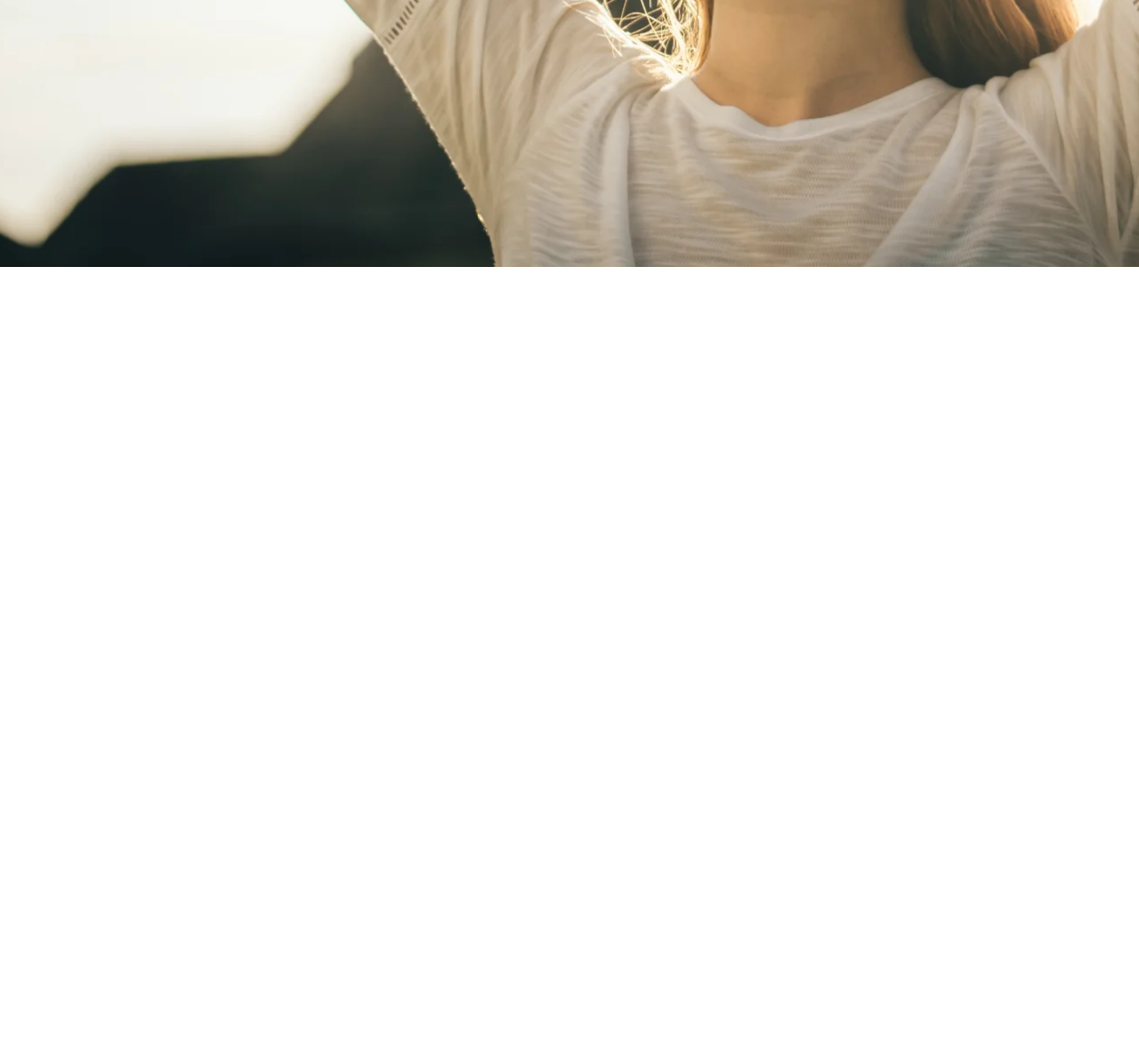
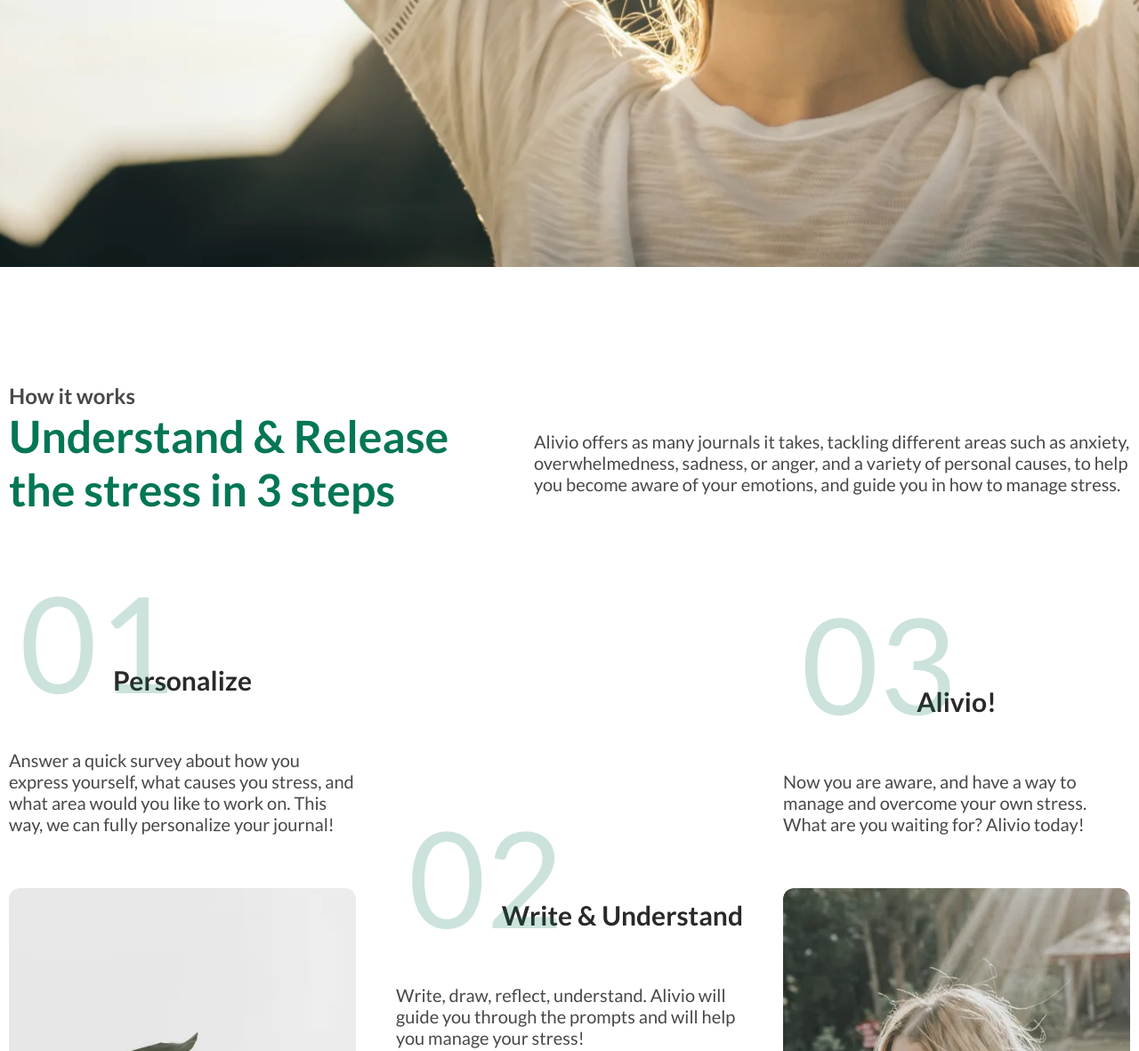
Before and after one commit to RickyTickyTally/Olivia, a plain HTML site: page index.html in a window 1280 px wide. Shown: the part 675-1856 px from the top of the page at 89% size. Before the commit the page ends 975 px from the top, so only its background shows below. Drawn offline with Linux system fonts and the light colour scheme.

Commit message:
about section

```diff
--- a/index.css
+++ b/index.css
@@ -2,3 +2,5 @@
 @import url(styles/basic.css);
 @import url(styles/header.css);
 @import url(styles/hero.css);
+@import url(styles/about.css);
+@import url(styles/card.css);
--- a/index.html
+++ b/index.html
@@ -52,6 +52,34 @@
                 </div>
             </div>
         </section>
+        <section class="about" aria-label="about section">
+            <div class="container">
+                <!--<h3 class="about__subtitle">How it works</h3>-->
+
+                <div class="about__content">
+                    <h2 class="about__title">Understand & Release the stress in 3 steps</h2>
+                    <p class="about__description">Alivio offers as many journals it takes, tackling different areas such as anxiety, overwhelmedness, sadness, or anger, and a variety of personal causes, to help you become aware of your emotions, and guide you in how to manage stress.</p>
+                </div>
+
+                <div class="about__cards">
+                    <figure class="card" aria-label="first card">
+                        <h4 class="card__title">Personalize</h4>
+                        <p class="card__description" aria-label="first card description">Answer a quick survey about how you express yourself, what causes you stress, and what area would you like to work on. This way, we can fully personalize your journal!</p>
+                        <img src="assets/card__1.webp" alt="first card" class="card__img">
+                    </figure>
+                    <figure class="card" aria-label="second card">
+                        <h4 class="card__title card__title--second card__title--right">Write & Understand</h4>
+                        <p class="card__description" aria-label="second card description">Write, draw, reflect, understand. Alivio will guide you through the prompts and will help you manage your stress!</p>
+                        <img src="assets/card__2.webp" alt="second card" class="card__img">
+                    </figure>
+                    <figure class="card" aria-label="third card">
+                        <h4 class="card__title card__title--third">Alivio!</h4>
+                        <p class="card__description" aria-label="third card description">Now you are aware, and have a way to manage and overcome your own stress. What are you waiting for? Alivio today!</p>
+                        <img src="assets/card__3.webp" alt="third card" class="card__img">
+                    </figure>
+                </div>
+            </div>
+        </section>
     </main>
 </body>
 </html>
--- /dev/null
+++ b/styles/about.css
@@ -0,0 +1,80 @@
+.about {
+    background-color: var(--co-white);
+    padding: 160px 0 60px 0;
+}
+
+.about__content {
+    display: flex;
+    justify-content: space-between;
+    align-items: center;
+}
+
+.about__title {
+    max-width: 500px;
+    font-weight: 700;
+    font-size: 50px;
+    color: var(--co-green);
+    position: relative;
+}
+
+.about__title::before{
+    content: "How it works";
+    position: absolute;
+    top: -30px;
+    left: 0;
+    font-size: 24px;
+    font-weight: 600;
+    color: var(--co-light-black);
+}
+
+.about__description {
+    max-width: 670px;
+    color: var(--co-light-black);
+    font-size: 20px;
+    font-weight: 500;
+}
+
+.about__cards {
+    margin: 80px 0 0 0;
+    display: flex;
+    justify-content: space-between;
+    align-items: start;
+    gap: 20px;
+}
+
+.about__cards .card:nth-child(2) {
+    margin: 240px 0 0 0;
+}
+
+@media (max-width: 1250px) {
+    .about__subtitle{
+        max-width: 600px;
+        text-align: center;
+    }
+    .about__content{
+        flex-direction: column;
+        align-items: center;
+        justify-content: start;
+        gap: 20px;
+    }
+    .about__cards {
+        flex-direction: column;
+        align-items: center;
+        justify-content: start;
+    }
+    .about__cards .card:nth-child(2) {
+        margin: 0;
+    }
+}
+
+@media (max-width: 576px) {
+    .about__content {
+        padding: 0 15px;
+    }
+    .about__title {
+        font-size: 35px;
+    }
+    .about__description {
+        font-size: 16px;
+    }
+}
--- a/styles/basic.css
+++ b/styles/basic.css
@@ -57,3 +57,7 @@
 h1, h2, h3, h4, h5, h6, p {
     margin: 0;
 }
+
+figure {
+    margin: 0;
+}
--- /dev/null
+++ b/styles/card.css
@@ -0,0 +1,73 @@
+.card {
+    max-width: 390px;
+    height: 830px;
+    display: flex;
+    flex-direction: column;
+    justify-content: end;
+    align-items: start;
+    gap: 60px;
+}
+
+.card__title {
+    font-size: 30px;
+    font-weight: 700;
+    color: var(--co-black);
+    align-self: center;
+    position: relative;
+}
+
+.card__title::before{
+    content: "01";
+    position: absolute;
+    top: -115px;
+    left: -105px;
+
+    font-size: 150px;
+    font-weight: 400;
+    color: var(--co-green);
+    opacity: .2;
+}
+
+.card__description {
+    color: var(--co-light-black);
+    font-size: 20px;
+    font-weight: 500;
+}
+
+.card__img {
+    width: 100%;
+    object-fit: cover;
+    border-radius: 12px;
+    aspect-ratio: auto 65/82;
+}
+
+.card__title--second::before {
+    content: "02";
+}
+
+.card__title--third::before {
+    content: "03";
+    left: -130px;
+
+}
+
+
+.card__title--right {
+    align-self: end;
+}
+
+@media (max-width: 480px) {
+    .card__title {
+        font-size: 22px;
+    }
+    .card__title::before {
+        left: -15px;
+    }
+    .card__description {
+        font-size: 16px;
+    }
+
+    .card {
+        height: 700px;
+    }
+}
--- a/styles/variables.css
+++ b/styles/variables.css
@@ -1,7 +1,7 @@
 :root {
     --co-black: #292929;
     --co-white: #fff;
-    --co-green: #01996D;
+    --co-green: #027655;
     --co-dark-green: #006d4e;
     --co-light-black: #484848;
 }
```
Also changed, not shown: assets/card__1.webp (added), assets/card__2.webp (added), assets/card__3.webp (added).
